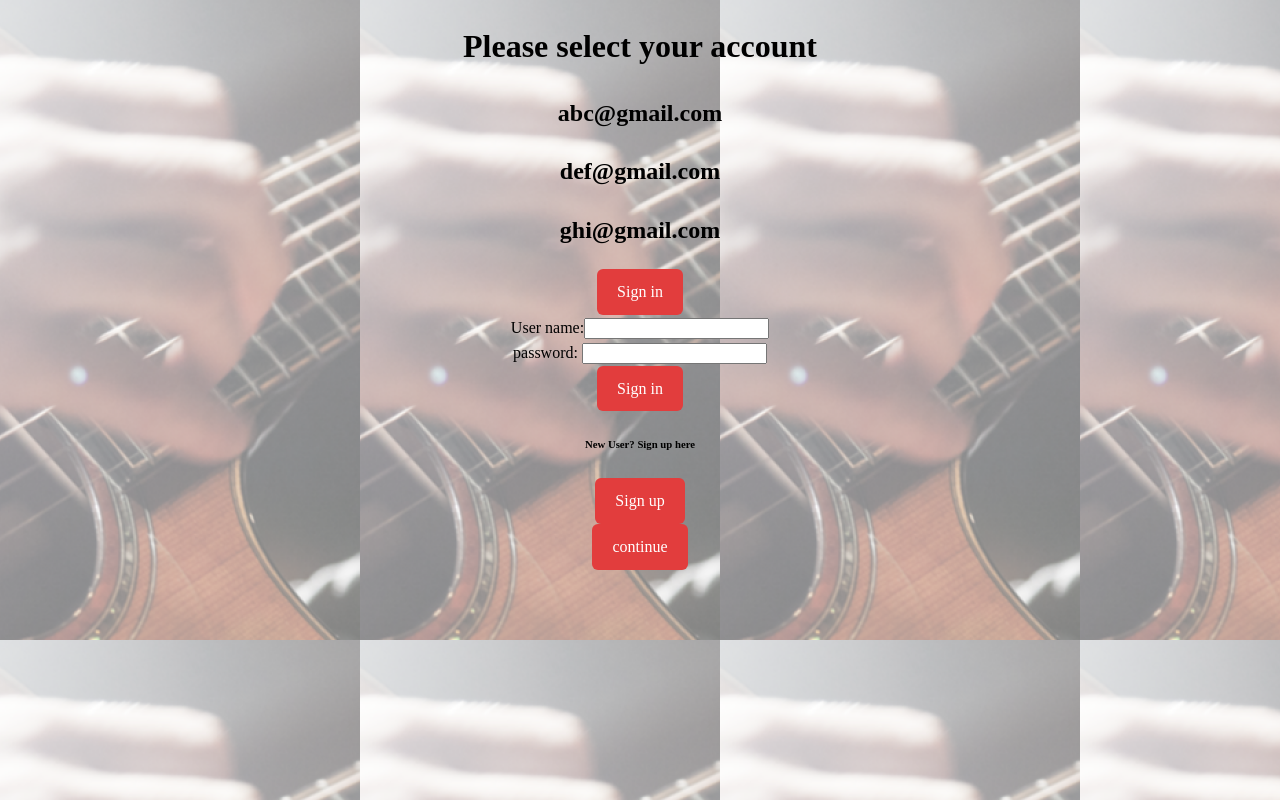
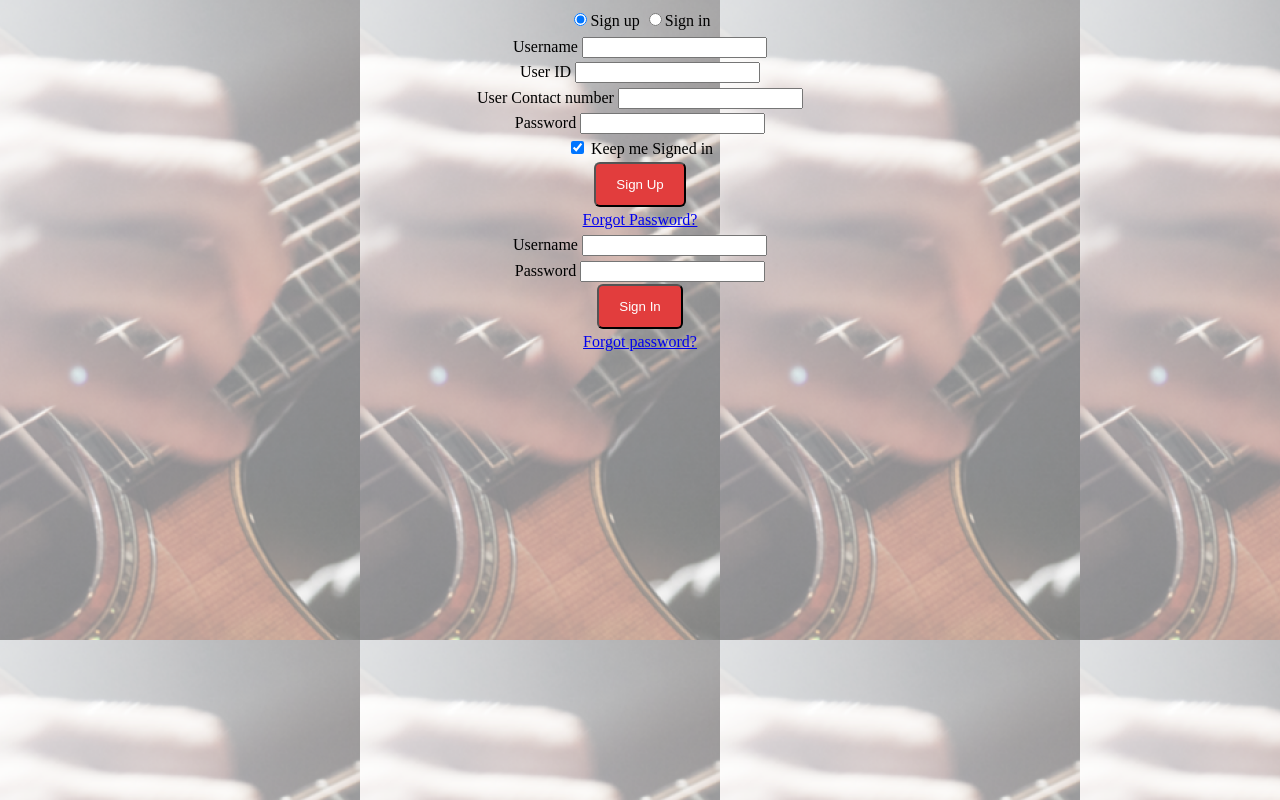
Before and after one commit to shweta77774/musix, a plain HTML site: page sign.html in a window 1280 px wide. Drawn offline with Linux system fonts and the light colour scheme.

Commit message:
Update sign.html

```diff
--- a/sign.html
+++ b/sign.html
@@ -9,19 +9,63 @@
 </head>
 <body>
  <div>
- <h1>Please select your account</h1>
- <h2>abc@gmail.com</h2>
- <h2>def@gmail.com</h2>
- <h2>ghi@gmail.com</h3>
-    <a href="lang.html" class="button">  Sign in</a></div>
-    <form action="backend.php"></form>
-    <div>User name:<input type="text"></div>
-    <div>password: <input type="text"></div>
-    <div><a href="lang.html" class="button">Sign in</a></div>
-    <div><h6>New User? Sign up here</h6><div>
+ <div data-role="page">
+ <div data-role="content">
+ <div class="login-wrap">
+    <div class="login-html">
+        <input id="tab-1" type="radio" name="tab" class="sign-in" checked><label for="tab-1" class="tab">Sign up</label>
+        <input id="tab-2" type="radio" name="tab" class="sign-up"><label for="tab-2" class="tab">Sign in</label>
+        <div class="login-form">
+            <div class="sign-in-htm">
+                <div class="group">
+                    <label for="user" class="label">Username</label>
+                    <input id="user" type="text" class="input">
+                </div>
+                <div class="group">
+                   <label for="user id" class="label" >User ID</label>
+                   <input id="user id" type="email-id" class="input" data-type="email-id">
+                </div>
+                <div class="group">
+                    <label for="user contact no." class="label" >User Contact number</label>
+                    <input id="user contact no." type="ph.no" class="input" data-type="ph.no">
+                 </div>
+                <div class="group">
+                    <label for="pass" class="label">Password</label>
+                    <input id="pass" type="password" class="input" data-type="password">
+                </div>
+                <div class="group">
+                    <input id="check" type="checkbox" class="check" checked>
+                    <label for="check"><span class="icon"></span> Keep me Signed in</label>
+                </div>
+                <div class="group">
+                    <a href="lang.html" ><input type="submit" class="button" value="Sign Up">
+                </div>
+                <div class="hr"></div>
+                <div class="foot-lnk">
+                    <a href="#forgot">Forgot Password?</a>
+                </div>
+            </div>
+            <div class="sign-up-htm">
+                <div class="group">
+                    <label for="user" class="label">Username</label>
+                    <input id="user" type="text" class="input">
+                </div>
+                <div class="group">
+                    <label for="pass" class="label">Password</label>
+                    <input id="pass" type="password" class="input" data-type="password">
+                </div>
 
-    </div><a href="signup.html" class="button">Sign up</a><div>
-
-    </div class="a"><a href="lang.html " class="button" >continue</a></div>
+                <div class="group">
+                    <a href="lang.html" ><input type="submit" class="button" value="Sign In">
+                </div>
+                <div class="hr"></div>
+                <div class="foot-lnk">
+                    <label for="tab-1">Forgot password?</a>
+                </div>
+            </div>
+        </div>
+    </div>
+</div>
+</div>
 </body>
 </html>
```
